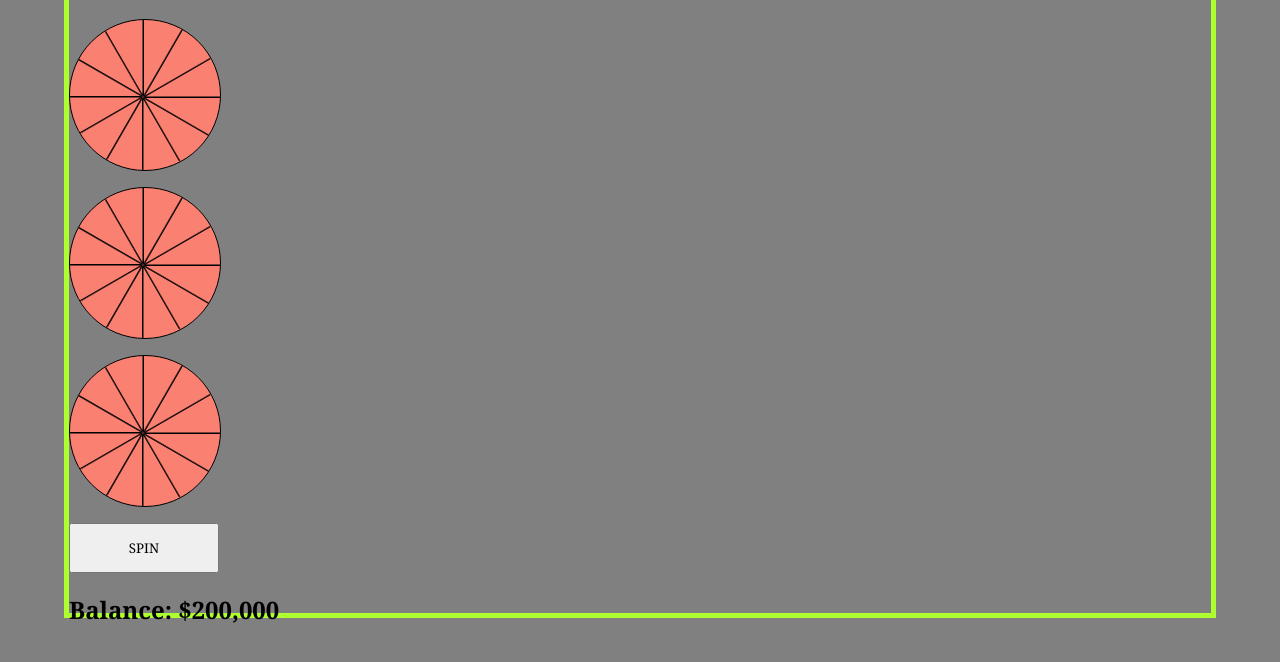
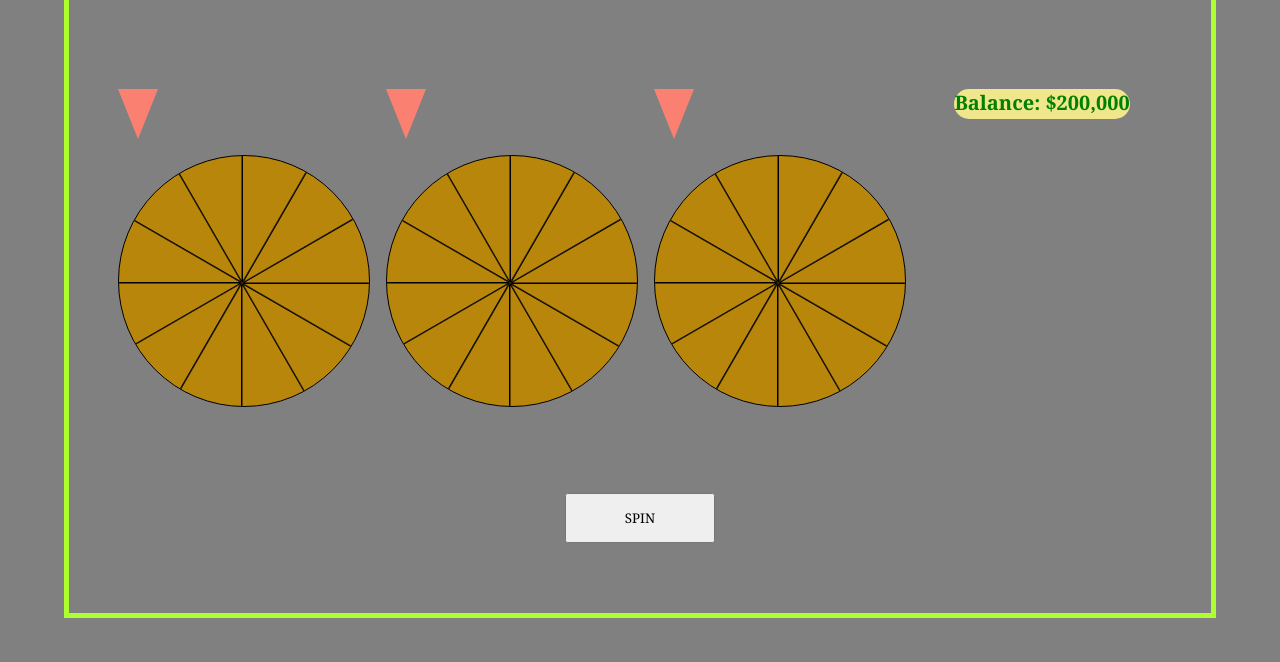
Before and after one commit to toastyThink/Project-1-Browser-based-Game, a plain HTML site: page index.html in a window 1280 px wide. Shown: the part 136-798 px from the top of the page. Drawn offline with Linux system fonts and the light colour scheme.

Commit message:
Development Phase 10

```diff
--- a/index.html
+++ b/index.html
@@ -10,7 +10,9 @@
 <body>
     <main>
         <h1>WIN / LOSE Notifications</h1>
-
+            <div id="reelWrapper">
+                <section>
+                    <div id="reel1Triangle"></div>
                     <ul class="slotReel" id="reel1">
                         <li class="Cherry"> <div class="symbol"></div> </li>
                         <li class="Bar"><div class="symbol"></div> </li>
@@ -25,7 +27,9 @@
                         <li class="luckySeven"><div class="symbol"></div> </li>
                         <li class="Crown"><div class="symbol"></div> </li>
                     </ul>
-
+                </section>
+                <section>
+                    <div id="reel2Triangle"></div>
                     <ul class="slotReel" id="reel2">
                         <li class="Cherry"><div class="symbol"></div></li>
                         <li class="Bar"><div class="symbol"></div></li>
@@ -40,7 +44,9 @@
                         <li class="luckySeven"><div class="symbol"></div></li>
                         <li class="Crown"><div class="symbol"></div></li>
                     </ul>
-
+                </section>
+                <section>
+                    <div id="reel3Triangle"></div>
                     <ul class="slotReel" id="reel3">
                         <li class="Cherry"><div class="symbol"></div></li>
                         <li class="Bar"><div class="symbol"></div></li>
@@ -55,7 +61,8 @@
                         <li class="luckySeven"><div class="symbol"></div></li>
                         <li class="Crown"><div class="symbol"></div></li>
                     </ul>
-
+                </section>
+            </div>
         <button id="stopper">SPIN</button>
         <h2>Balance: <span>$200,000</span></h2>
 
--- a/main.css
+++ b/main.css
@@ -13,24 +13,78 @@ main{
  border: 5px solid greenyellow;
  height: 85vh;
  margin: 5% 5% 5%;
+ display: flex;
+ flex-wrap: wrap;
+ justify-content:center;
+}
+
+#reelWrapper{
+    display: flex;
+    flex-wrap: wrap;
+    order: 2;
+}
+
+section{
+    margin:0 0.5em;
+}
+
+h1{
+    flex-grow: 1;
+    order: 1;
+}
+
+h2{
+    color:green;
+    background-color: khaki;
+    border-radius: 20px;
+    margin:0 40px;
+
+    font-size: 20px;
+    height: 30px;
+    order:3;
 }
 
 button {
     width: 150px;
     height: 50px;
+    order: 4;
+
 }
 
 .slotReel{
     position:relative;
-    background-color: salmon;
+    background-color: darkgoldenrod;
     border: 1px solid black ;
     border-radius: 50%;
-    width: 150px;
-    height: 150px;
+    width: 250px;
+    height: 250px;
     padding:0;
     overflow: hidden;
     transform-origin: center;
     list-style-type: none;
+
+}
+
+#reel1Triangle{
+    width: 0px;
+    height: 0px;
+    border-left: 20px solid transparent;
+    border-right: 20px solid transparent;
+    border-top: 50px solid salmon;
+}
+#reel2Triangle{
+    width: 0px;
+    height: 0px;
+    border-left: 20px solid transparent;
+    border-right: 20px solid transparent;
+    border-top: 50px solid salmon;
+}
+#reel3Triangle{
+    width: 0px;
+    height: 0px;
+    border-left: 20px solid transparent;
+    border-right: 20px solid transparent;
+    border-top: 50px solid salmon;
 }
 
 .symbol{
```
Lines whose indentation alone changed are shown as unchanged.
